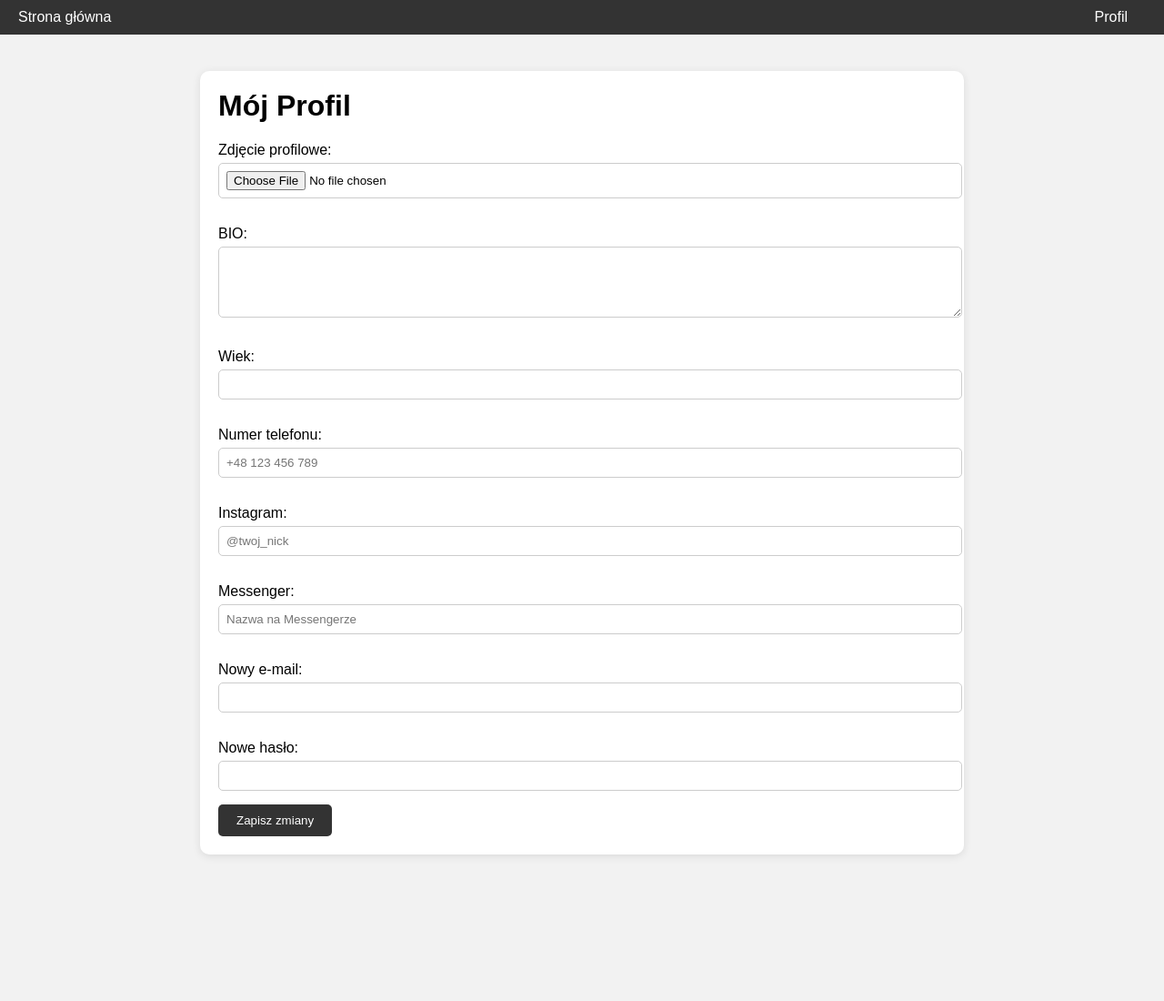
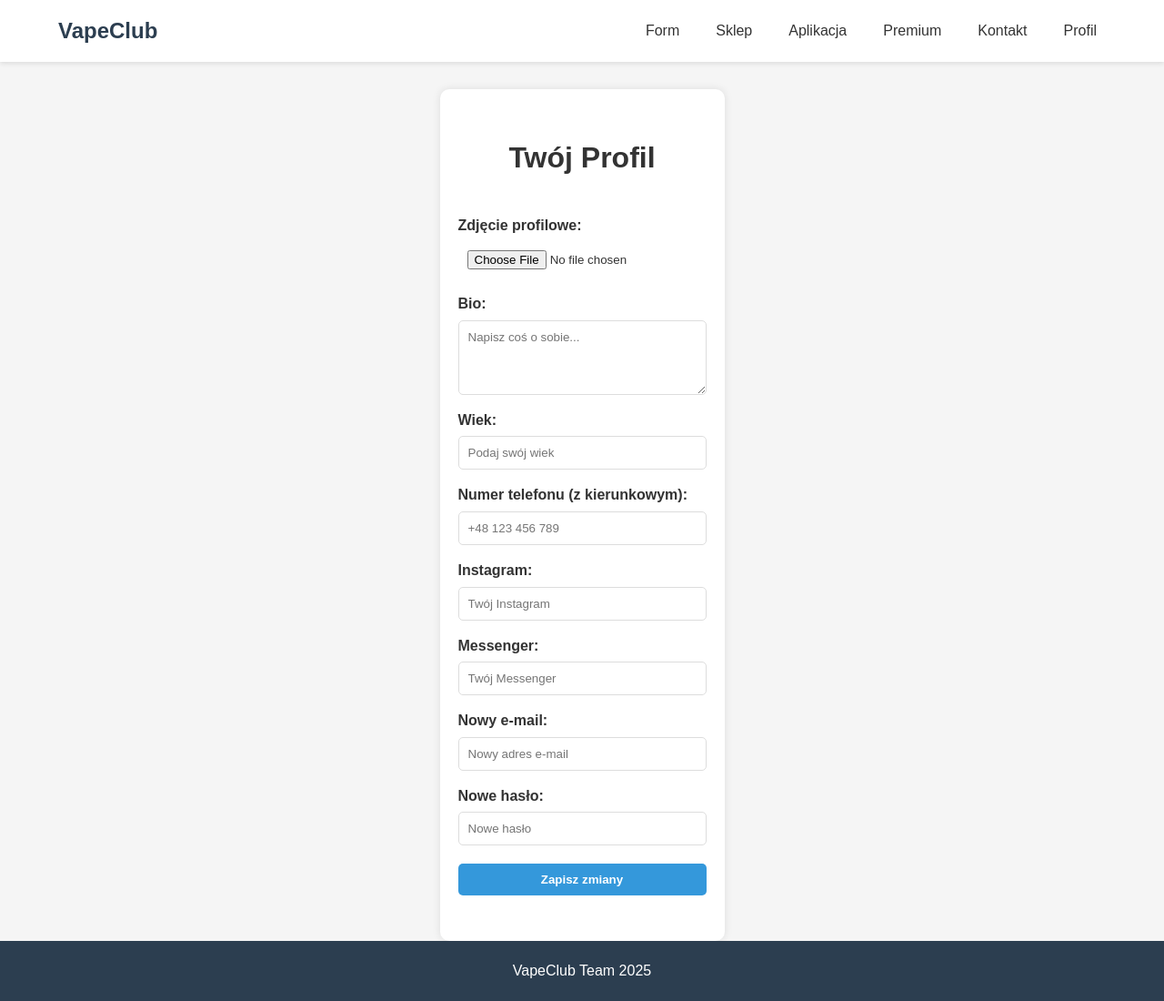
Before and after one commit to Cukrzyk05/Strona, a plain HTML site: page profil.html in a window 1280 px wide. Shown: the whole page at 91% size. Before the commit the page ends 979 px from the top, so only its background shows below. Drawn offline with Linux system fonts and the light colour scheme.

Commit message:
Update profil.html

```diff
--- a/profil.html
+++ b/profil.html
@@ -2,97 +2,198 @@
 <html lang="pl">
 <head>
     <meta charset="UTF-8">
-  <title>Profil</title>
+    <meta name="viewport" content="width=device-width, initial-scale=1.0">
+    <title>Profil - VapeClub</title>
     <style>
-    body {
-      font-family: Arial, sans-serif;
+        /* Ogólny reset i styl */
+        * {
             margin: 0;
             padding: 0;
-      background: #f2f2f2;
+            box-sizing: border-box;
+            font-family: Arial, sans-serif;
         }
+
+        body {
+            background-color: #f5f5f5;
+            color: #333;
+            line-height: 1.6;
+            min-height: 100vh;
+            display: flex;
+            flex-direction: column;
+        }
+
         header {
-      background: #333;
+            background-color: white;
+            box-shadow: 0 2px 5px rgba(0,0,0,0.1);
+            padding: 15px 0;
+        }
+
+        .container {
+            width: 90%;
+            max-width: 1200px;
+            margin: 0 auto;
+            display: flex;
+            justify-content: space-between;
+            align-items: center;
+        }
+
+        .logo {
+            font-size: 24px;
+            font-weight: bold;
+            color: #2c3e50;
+            text-decoration: none;
+            transition: color 0.3s;
+        }
+
+        .logo:hover {
+            color: #3498db;
+        }
+
+        nav ul {
+            display: flex;
+            list-style: none;
+        }
+
+        nav ul li {
+            margin-left: 20px;
+        }
+
+        nav ul li a {
+            text-decoration: none;
+            color: #333;
+            font-weight: 500;
+            padding: 5px 10px;
+            border-radius: 4px;
+            transition: all 0.3s;
+        }
+
+        nav ul li a:hover {
+            background-color: #f0f0f0;
+            color: #3498db;
+        }
+
+        main {
+            flex: 1;
+            padding: 50px 20px;
+            max-width: 800px;
+            margin: 0 auto;
+            background: white;
+            margin-top: 30px;
+            border-radius: 10px;
+            box-shadow: 0 0 10px rgba(0,0,0,0.1);
+        }
+
+        h1 {
+            margin-bottom: 20px;
+            text-align: center;
+        }
+
+        form {
+            display: flex;
+            flex-direction: column;
+        }
+
+        label {
+            margin-top: 15px;
+            margin-bottom: 5px;
+            font-weight: bold;
+        }
+
+        input, textarea {
+            padding: 10px;
+            border: 1px solid #ddd;
+            border-radius: 5px;
+        }
+
+        input[type="file"] {
+            border: none;
+        }
+
+        button {
+            margin-top: 20px;
+            padding: 10px;
+            background-color: #3498db;
             color: white;
-      padding: 10px 20px;
-      display: flex;
-      align-items: center;
-      justify-content: space-between;
-    }
-    header a {
-      color: white;
-      text-decoration: none;
-      margin-right: 20px;
-    }
-    .profile-container {
-      max-width: 800px;
-      margin: 40px auto;
-      background: white;
-      padding: 20px;
-      border-radius: 10px;
-      box-shadow: 0 2px 10px rgba(0,0,0,0.1);
-    }
-    .profile-container h1 {
-      margin-top: 0;
-    }
-    .profile-form label {
-      display: block;
-      margin: 15px 0 5px;
-    }
-    .profile-form input, .profile-form textarea {
-      width: 100%;
-      padding: 8px;
-      border-radius: 5px;
-      border: 1px solid #ccc;
-      margin-bottom: 15px;
-    }
-    .profile-form button {
-      background: #333;
-      color: white;
-      padding: 10px 20px;
             border: none;
             border-radius: 5px;
             cursor: pointer;
+            font-weight: bold;
+            transition: background-color 0.3s;
         }
-    .profile-form button:hover {
-      background: #555;
+
+        button:hover {
+            background-color: #2980b9;
+        }
+
+        footer {
+            background-color: #2c3e50;
+            color: white;
+            text-align: center;
+            padding: 20px 0;
+            margin-top: auto;
         }
     </style>
 </head>
 <body>
+
     <header>
-    <a href="/">Strona główna</a>
-    <a href="/profile.html">Profil</a>
+        <div class="container">
+            <a href="index.html" class="logo">VapeClub</a>
+            <nav>
+                <ul>
+                    <li><a href="form.html">Form</a></li>
+                    <li><a href="sklep.html">Sklep</a></li>
+                    <li><a href="aplikacja.html">Aplikacja</a></li>
+                    <li><a href="premium.html">Premium</a></li>
+                    <li><a href="kontakt.html">Kontakt</a></li>
+                    <li><a href="profile.html">Profil</a></li>
+                </ul>
+            </nav>
+        </div>
     </header>
 
-  <div class="profile-container">
-    <h1>Mój Profil</h1>
-    <form class="profile-form">
+    <main>
+        <h1>Twój Profil</h1>
+        <form id="profileForm">
             <label for="avatar">Zdjęcie profilowe:</label>
             <input type="file" id="avatar" name="avatar">
 
-      <label for="bio">BIO:</label>
-      <textarea id="bio" name="bio" rows="4"></textarea>
+            <label for="bio">Bio:</label>
+            <textarea id="bio" name="bio" rows="4" placeholder="Napisz coś o sobie..."></textarea>
 
             <label for="age">Wiek:</label>
-      <input type="number" id="age" name="age">
+            <input type="number" id="age" name="age" placeholder="Podaj swój wiek">
 
-      <label for="phone">Numer telefonu:</label>
-      <input type="text" id="phone" name="phone" placeholder="+48 123 456 789">
+            <label for="phone">Numer telefonu (z kierunkowym):</label>
+            <input type="tel" id="phone" name="phone" placeholder="+48 123 456 789">
 
             <label for="instagram">Instagram:</label>
-      <input type="text" id="instagram" name="instagram" placeholder="@twoj_nick">
+            <input type="text" id="instagram" name="instagram" placeholder="Twój Instagram">
 
             <label for="messenger">Messenger:</label>
-      <input type="text" id="messenger" name="messenger" placeholder="Nazwa na Messengerze">
+            <input type="text" id="messenger" name="messenger" placeholder="Twój Messenger">
 
             <label for="email">Nowy e-mail:</label>
-      <input type="email" id="email" name="email">
+            <input type="email" id="email" name="email" placeholder="Nowy adres e-mail">
 
             <label for="password">Nowe hasło:</label>
-      <input type="password" id="password" name="password">
+            <input type="password" id="password" name="password" placeholder="Nowe hasło">
 
             <button type="submit">Zapisz zmiany</button>
         </form>
-  </div>
+    </main>
+
+    <footer>
+        <p>VapeClub Team 2025</p>
+    </footer>
+
+    <script>
+        // Tu będzie zapis profilu do bazy danych w przyszłości
+        document.getElementById('profileForm').addEventListener('submit', function(e) {
+            e.preventDefault();
+            alert('Dane zapisane! (w przyszłości będą zapisywane do bazy)');
+        });
+    </script>
+
 </body>
 </html>
```
Lines whose indentation alone changed are shown as unchanged.
